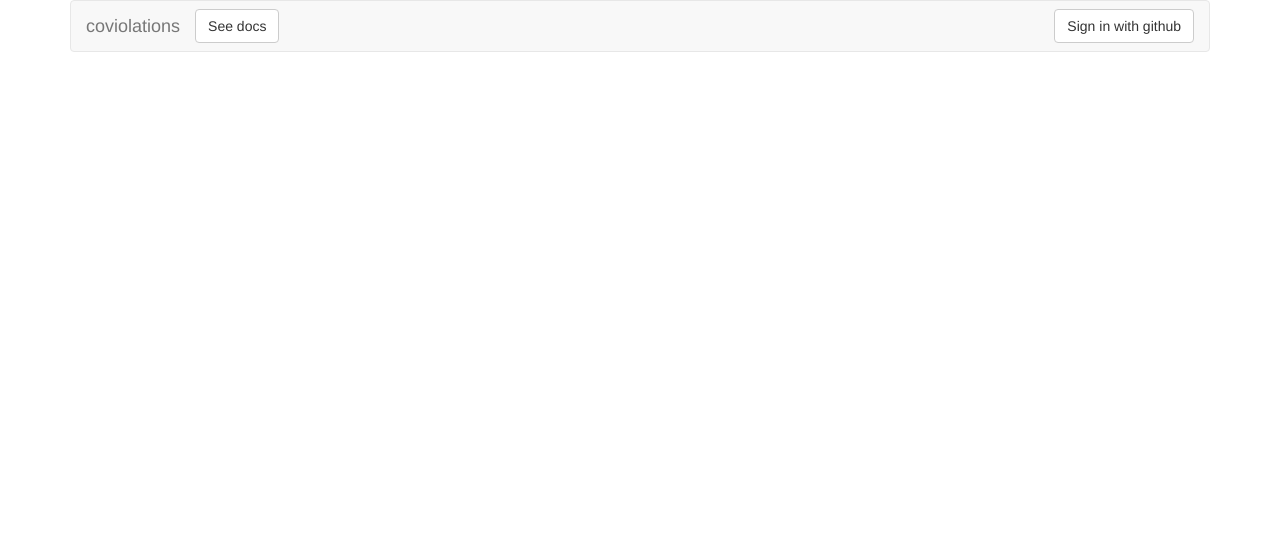
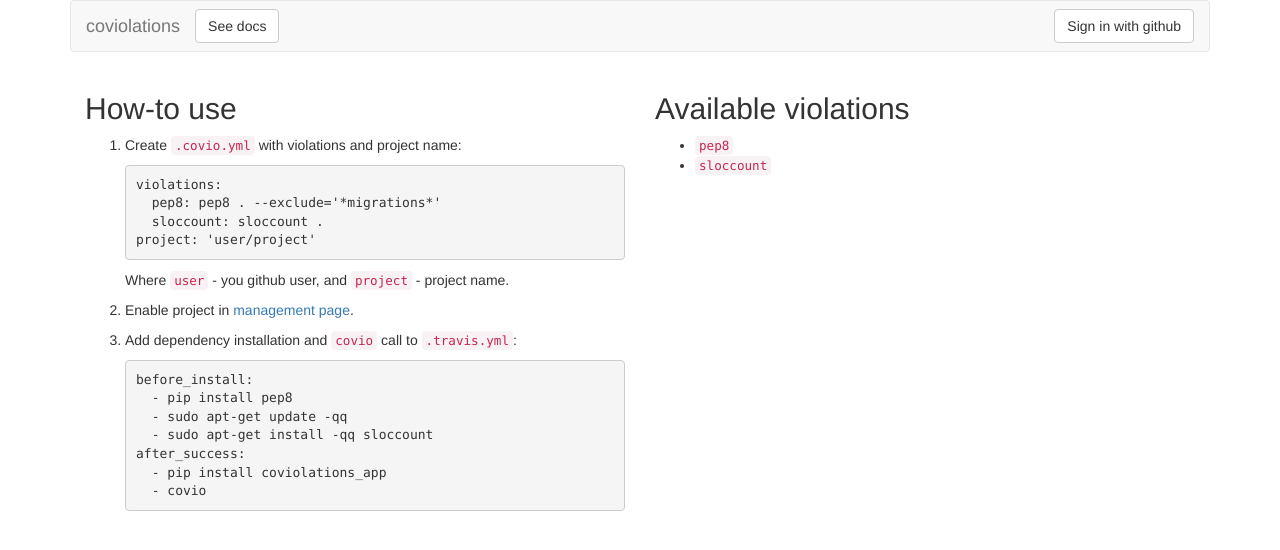
Before and after one commit to nvbn/coviolations_web, a Django app: page / in a window 1280 px wide. Shown: the top 550 px of the page. Run offline with Django 3.2, Linux system fonts and the light colour scheme; style sheets or scripts are compiled from the project's sources; parts of the project's set-up code (start-up, migrations or seed data) failed here and were passed over; some libraries are stand-ins or nearby versions.

Commit message:
Add docs on index page

```diff
--- /dev/null
+++ b/app/static/sass/style.sass
@@ -0,0 +1,7 @@
+.how-to
+    li
+        margin-bottom: 10px
+
+        pre
+            margin-top: 10px
+            padding-left: 10px
--- a/app/templates/base.html
+++ b/app/templates/base.html
@@ -7,6 +7,14 @@
     <link
         rel="stylesheet"
         href="{% static 'bootstrap/dist/css/bootstrap.min.css' %}"
+    />
+    <link
+        rel="stylesheet"
+        href="{% static 'google-code-prettify/src/prettify.css' %}"
+    />
+    <link
+        rel="stylesheet"
+        href="{% static 'sass/style.css' %}"
     />
     <link
         rel="stylesheet"
@@ -35,6 +43,10 @@
     <script
         type='text/javascript'
         src="{% static 'nnnick-chartjs/Chart.min.js' %}"
+    ></script>
+    <script
+        type='text/javascript'
+        src="{% static 'google-code-prettify/src/prettify.js' %}"
     ></script>
     <script
         type='text/javascript'
--- a/app/templates/index.html
+++ b/app/templates/index.html
@@ -32,4 +32,37 @@
             </table>
         </div>
     {% endif %}
+    <div class='col-lg-6'>
+        <h2>How-to use</h2>
+        <ol class='how-to'>
+            <li>
+                Create <code>.covio.yml</code> with violations and project name:
+                <pre class="prettyprint languague-yaml">
+violations:
+  pep8: pep8 . --exclude='*migrations*'
+  sloccount: sloccount .
+project: 'user/project'</pre>
+                Where <code>user</code> - you github user, and <code>project</code> - project name.
+            </li>
+            <li>Enable project in <a href='{% url 'projects_manage' %}'>management page</a>.</li>
+            <li>
+                Add dependency installation and <code>covio</code> call to <code>.travis.yml</code>:
+                <pre class="prettyprint languague-yaml">
+before_install:
+  - pip install pep8
+  - sudo apt-get update -qq
+  - sudo apt-get install -qq sloccount
+after_success:
+  - pip install coviolations_app
+  - covio</pre>
+            </li>
+        </ol>
+    </div>
+    <div class='col-lg-6'>
+        <h2>Available violations</h2>
+        <ul>
+            <li><code>pep8</code></li>
+            <li><code>sloccount</code></li>
+        </ul>
+    </div>
 {% endblock %}
--- a/coviolations_web/settings/base.py
+++ b/coviolations_web/settings/base.py
@@ -120,6 +120,7 @@
     'backbone',
     'backbone-tastypie',
     'nnnick-chartjs',
+    'google-code-prettify',
 )
 
 TEST_RUNNER = 'discover_runner.DiscoverRunner'
```
Also changed, not shown: 1 other file.
